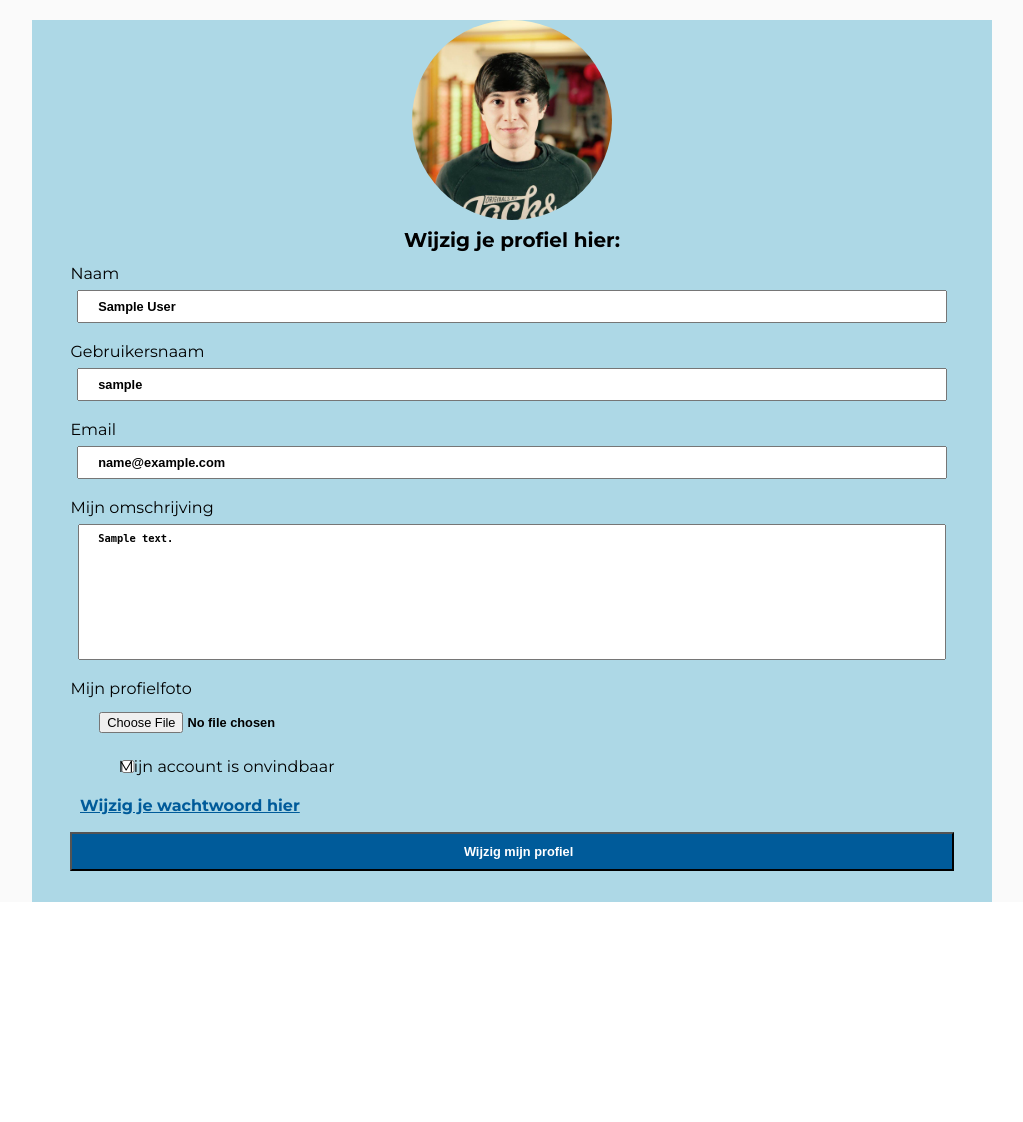
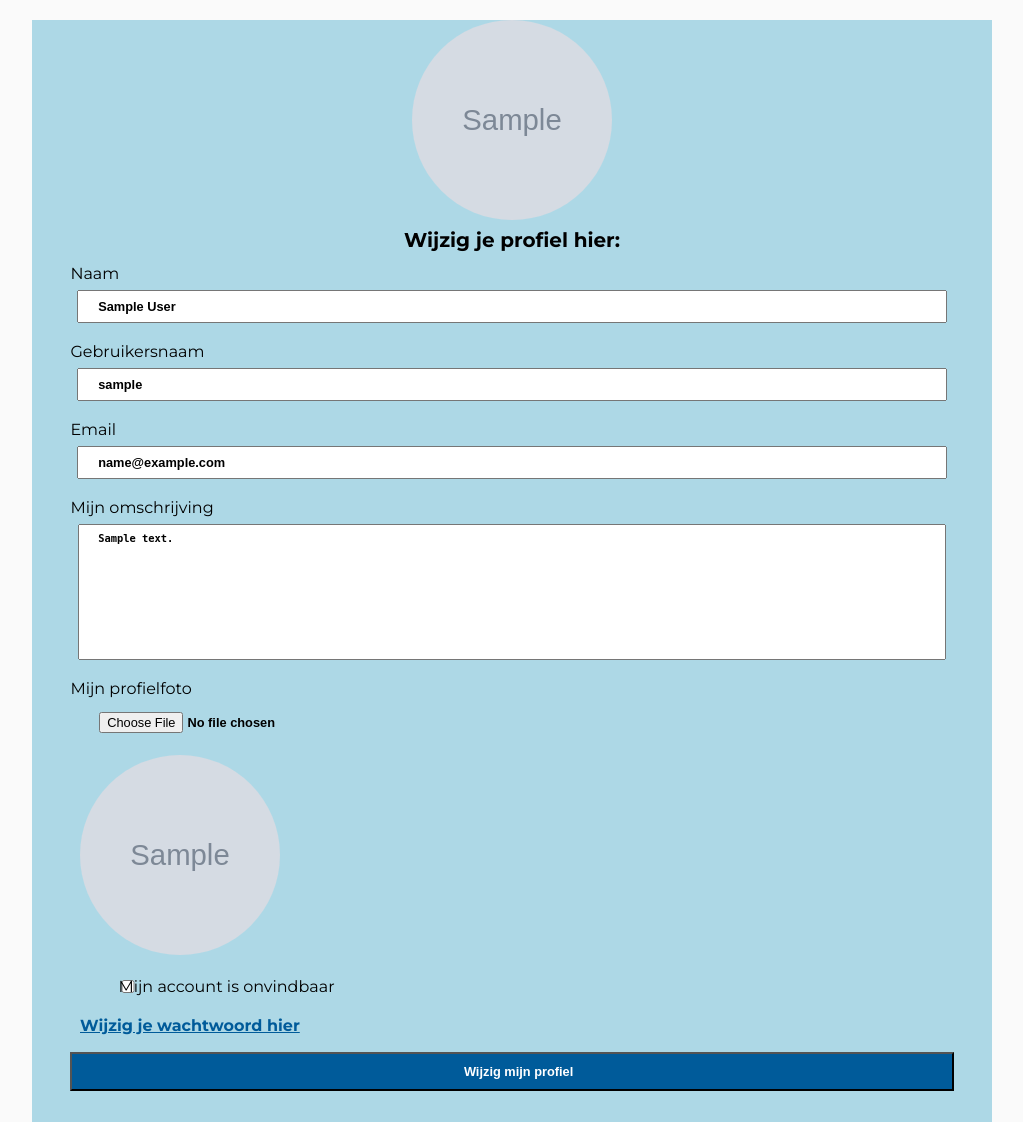
Before and after one commit to larissagoethals/IMDstagram, a PHP site: page /accountEdit.php in a window 1280 px wide. Shown: the part 83-1205 px from the top of the page, without its empty margins (128-1151 px from the left). Before the commit the page ends 985 px from the top, so only its background shows below. Run offline with PHP 8.4, Linux system fonts and the light colour scheme; the visitor is signed in with stand-in values (Sample User, id 1); tables that the repository leaves empty or names only in its code hold one stand-in row (values such as "Sample post"); grey boxes marked "Sample" are stand-in pictures; some libraries are stand-ins or nearby versions.

Commit message:
fix bug private/public profile accountEdit.php

```diff
--- a/account.php
+++ b/account.php
@@ -9,7 +9,9 @@ if (isset($_GET['myProfile'])) {
     $myBio = new User();
     $myBio->Username = $_SESSION['username'];
     $bio = $myBio->getUserInformation();
+    $profilePicture = $myBio->getUserInformation();
 }
+
 ?><!doctype html>
 <html lang="en">
 <head>
@@ -25,8 +27,6 @@ if (isset($_GET['myProfile'])) {
     <div class="innerHeader">
         <a href="timeline.php" class="logoInsta">IMDstagram Home</a>
 
-
-
         <div class="profileName">
             <a href="logout.php">Uitloggen</a></div>
     </div>
@@ -36,7 +36,7 @@ if (isset($_GET['myProfile'])) {
 <section class="fullProfile">
     <div class="profileHeader">
         <div class="imageAndChange">
-            <img src="images/yaron.jpg" alt="yaron" class="profileImage">
+            <img src="<?php echo $profilePicture['profileImage']; ?>" alt="yaron" class="profileImage">
             <div class="changeProfile">
                 <a href="accountEdit.php" id="btnChangeAccount">Profiel bewerken</a>
             </div>
--- a/accountEdit.php
+++ b/accountEdit.php
@@ -3,28 +3,27 @@ session_start();
 include_once('classes/User.class.php');
 
 if (!empty($_POST['saveChanges'])) {
+    if (isset($_POST['private'])) {
+        //$stok is checked and value = 1
+        $private = $_POST['private'];
+    } else {
+        //$stok is nog checked and value=0
+        $private = 0;
+    }
+
     $updateUser = new User();
     $updateUser->Oldusername = $_SESSION['username'];
     $updateUser->Name = $_POST['name'];
     $updateUser->Email = $_POST['email'];
     $updateUser->Biotext = $_POST['bioText'];
     $updateUser->Username = $_POST['username'];
-    $updateUser->Private = $_POST['private'];
+    $updateUser->Private = $private;
     $_SESSION['username'] = $updateUser->Update();
 }
 
 $myUser = new User();
 $myUser->Username = $_SESSION['username'];
 $thisUserSettings = $myUser->getUserInformation();
-
-if($thisUserSettings['private'] == 1)
-{
-    $private = 0;
-}
-else
-{
-    $private = 1;
-}
 
 ?><!doctype html>
 <html lang="en">
@@ -36,7 +35,6 @@ else
     <link rel="stylesheet" href="style/style.css">
     <link rel="stylesheet" href="style/profile.css">
     <link rel="stylesheet" href="style/accountEdit.css">
-
 </head>
 <body>
 <header>
@@ -53,7 +51,7 @@ else
 <section class="fullProfile">
     <div class="profileHeader">
         <div class="imageAndChange">
-            <img src="images/yaron.jpg" alt="yaron" class="profileImage">
+            <img src="<?php echo $thisUserSettings['profileImage']; ?>" alt="yaron" class="profileImage">
         </div>
         <h3>Wijzig je profiel hier:</h3>
         <form action="" method="post">
@@ -72,8 +70,10 @@ else
             <textarea name="bioText" id="bioText" cols="30" rows="10"
                       placeholder="Type your own description..."><?php echo $thisUserSettings['biotext']; ?></textarea>
             <label for="profilePicture">Mijn profielfoto</label>
-            <input type="file" name="profilePicture" id="profilePicture">
-            <input type="checkbox" name="private" id="checkboxPrivate" value="<?php echo $private?>" <?php if ($thisUserSettings['private'] == '1') echo "checked='checked'"; ?>>
+            <input type="file" name="profilePicture" id="profilePicture" accept="image/gif, image/jpeg, image/png">
+            <img id="imgPreview" src="<?php echo $thisUserSettings['profileImage']; ?>" alt=""/>
+            <input type="checkbox" name="private" id="checkboxPrivate"
+                   value="1" <?php if ($thisUserSettings['private'] == '1') echo "checked='checked'"; ?>>
             <label for="private" id="labelCheckbox">Mijn account is onvindbaar</label>
             <a id="btnPasswordEdit" href="passwordEdit.php">Wijzig je wachtwoord hier</a>
             <input type="submit" id="btnChangeAccount" value="Wijzig mijn profiel" name="saveChanges">
@@ -109,7 +109,6 @@ else
             // update smooth laten verschijnen
         });
 
-
         $("#email").focusout(function (e) {
 
             // message ophalen uit het textvak
@@ -130,6 +129,22 @@ else
             e.preventDefault();
             // update smooth laten verschijnen
         });
+
+        function readURL(input) {
+            if (input.files && input.files[0]) {
+                var reader = new FileReader();
+
+                reader.onload = function (e) {
+                    $('#imgPreview').attr('src', e.target.result);
+                }
+
+                reader.readAsDataURL(input.files[0]);
+            }
+        }
+
+        $("#profilePicture").change(function () {
+            readURL(this);
+        });
     });
 </script>
 </body>
--- a/classes/User.class.php
+++ b/classes/User.class.php
@@ -253,7 +253,7 @@ class User
     public function getUserInformation()
     {
         $conn = Db::getInstance();
-        $statement = $conn->prepare("select name, username, biotext, email, private from users where username = '" . $this->m_sUsername . "'");
+        $statement = $conn->prepare("select name, username, biotext, email, profileImage, private from users where username = '" . $_SESSION['username'] . "'");
         $statement->execute();
         $result = $statement->fetch();
         return $result;
--- a/signup.php
+++ b/signup.php
@@ -9,7 +9,7 @@ if(!empty($_POST)) {
         $user->Username = $_POST['username'];
         $user->Name = $_POST['name'];
         $user->Password = $_POST['password'];
-        $user->Image = "";
+        $user->Image = "images/Unknown.png";
         $user->Biotext = "";
         $user->Private = 0;
         if ($user->userNameExists() || $user->emailExists()) {
--- a/style/accountEdit.css
+++ b/style/accountEdit.css
@@ -3,6 +3,16 @@ h3 {
     font-size: 20px;
     font-weight: bold;
     margin-bottom: 10px;
+}
+
+#imgPreview
+{
+    width: 200px;
+    height: 200px;
+    border-radius: 200px;
+    margin-left: 5%;
+    display: block;
+    margin-bottom: 20px;
 }
 
 input, textarea {
```
